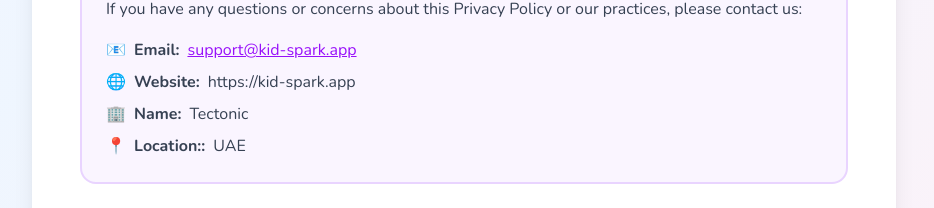
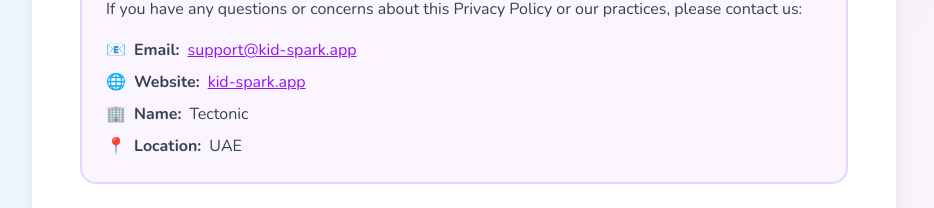
Before and after one commit to sherry2k/Kids-spark, a React (Vite) app: page /privacy-policy in a window 1280 px wide. Shown: the part 1513-1721 px from the top of the page, without its empty margins (176-1110 px from the left). Built offline with nearby package versions, Linux system fonts and the light colour scheme.

Commit message:
Update PrivacyPolicy.tsx

```diff
--- a/src/pages/PrivacyPolicy.tsx
+++ b/src/pages/PrivacyPolicy.tsx
@@ -251,16 +251,19 @@ export default function PrivacyPolicy() {
                   </a>
                 </motion.p>
                  <motion.p whileHover={{ x: 5 }} className="flex items-center gap-2">
-                  <span className="text-purple-500">🌐</span>
-                  <strong>Website:</strong> https://kid-spark.app
-                </motion.p>
+  <span className="text-purple-500">🌐</span>
+  <strong>Website:</strong>{' '}
+  <a href="/" className="text-purple-600 hover:text-purple-700 underline">
+    kid-spark.app
+  </a>
+</motion.p>
                 <motion.p whileHover={{ x: 5 }} className="flex items-center gap-2">
                   <span className="text-purple-500">🏢</span>
                   <strong>Name:</strong> Tectonic
                 </motion.p>
                 <motion.p whileHover={{ x: 5 }} className="flex items-center gap-2">
                   <span className="text-purple-500">📍</span>
-                  <strong>Location::</strong> UAE
+                  <strong>Location:</strong> UAE
                 </motion.p>
               </div>
             </motion.section>
```
